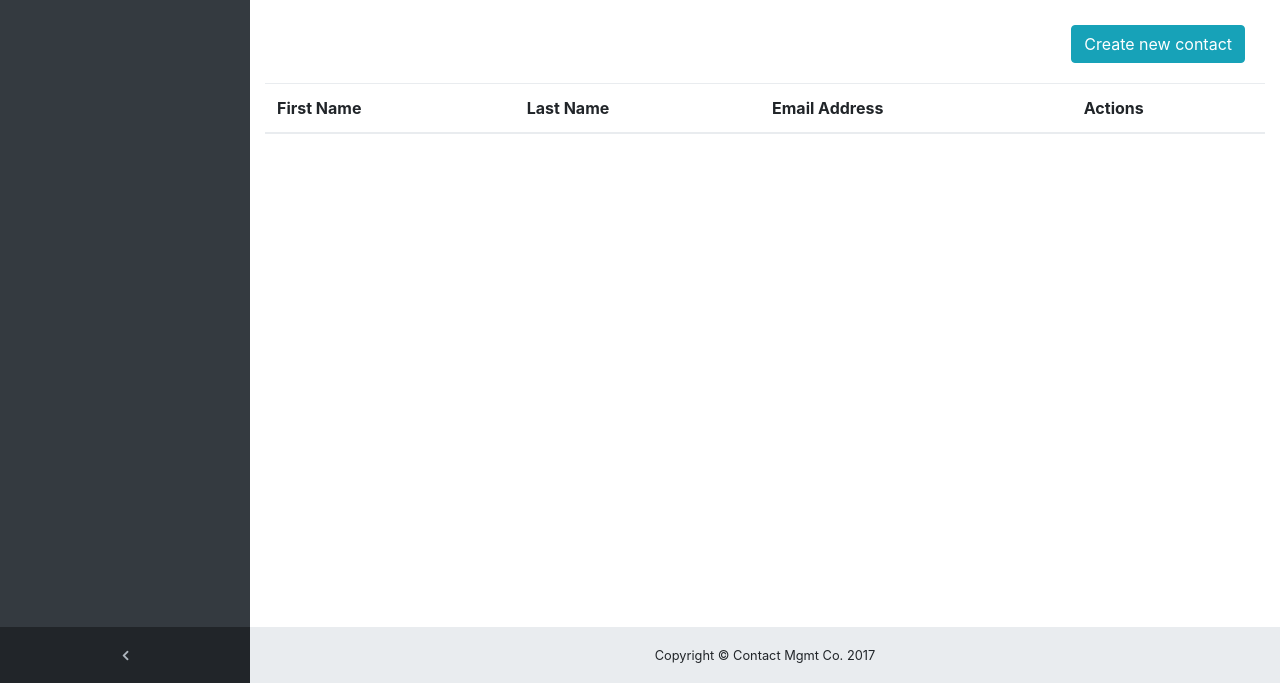
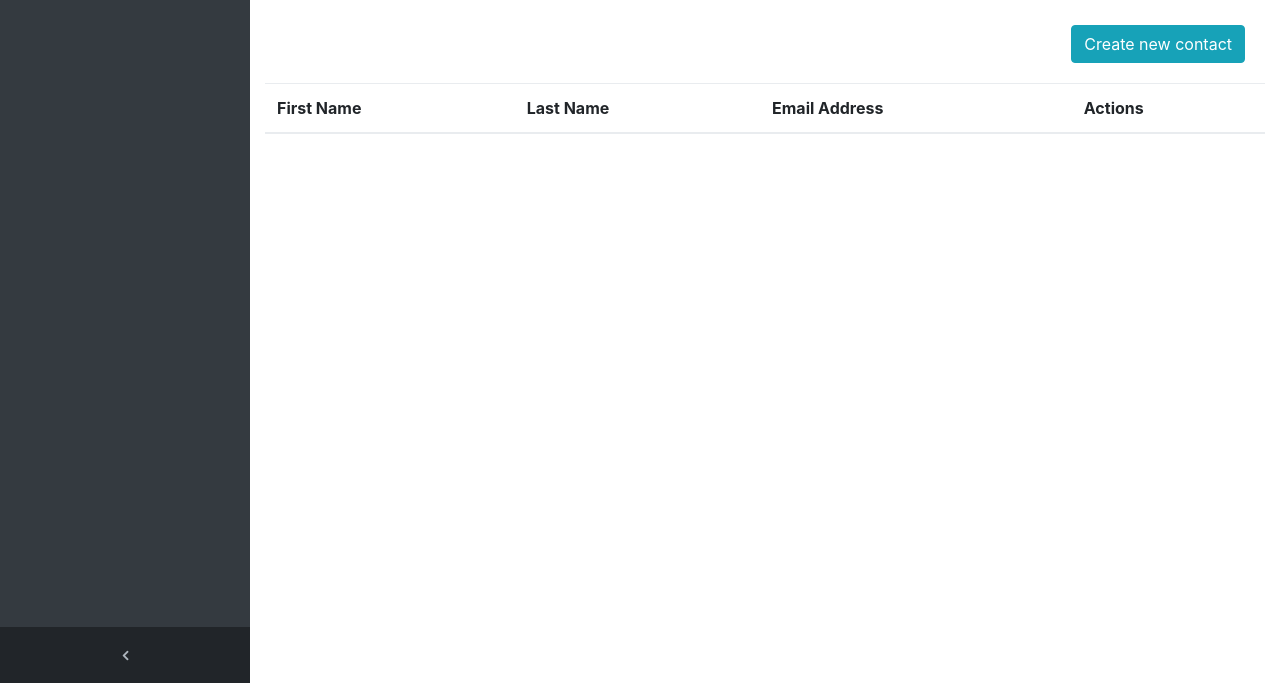
Before and after one commit to ssenkus/contact-mgmt-web, a plain HTML site: page app/index.html in a window 1280 px wide. Shown: the part 117-800 px from the top of the page. Drawn offline with Linux system fonts and the light colour scheme; no server answers.

Commit message:
removed sticky footer

```diff
--- a/app/index.html
+++ b/app/index.html
@@ -266,13 +266,13 @@
     </div>
     <!-- /.container-fluid-->
     <!-- /.content-wrapper-->
-    <footer class="sticky-footer">
-        <div class="container">
-            <div class="text-center">
-                <small>Copyright © Contact Mgmt Co. 2017</small>
-            </div>
-        </div>
-    </footer>
+    <!--<footer class="sticky-footer">-->
+        <!--<div class="container">-->
+            <!--<div class="text-center">-->
+                <!--<small>Copyright © Contact Mgmt Co. 2017</small>-->
+            <!--</div>-->
+        <!--</div>-->
+    <!--</footer>-->
     <!-- Scroll to Top Button-->
     <a class="scroll-to-top rounded" href="#page-top">
         <i class="fa fa-angle-up"></i>
```
